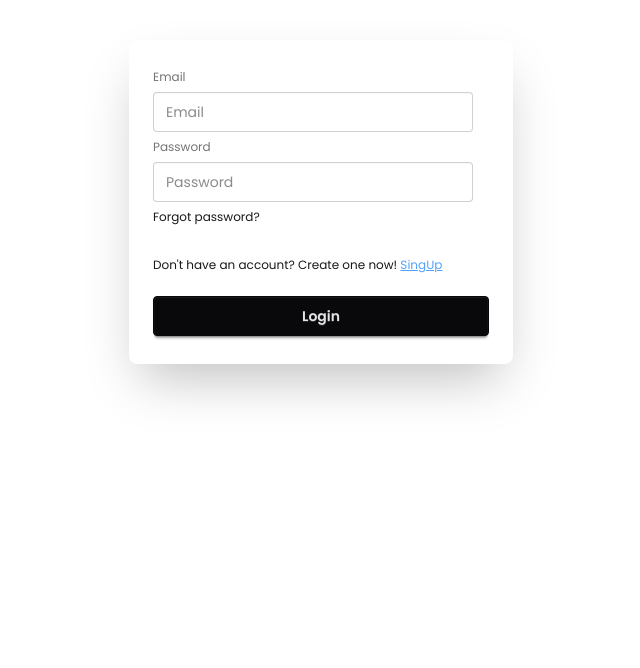
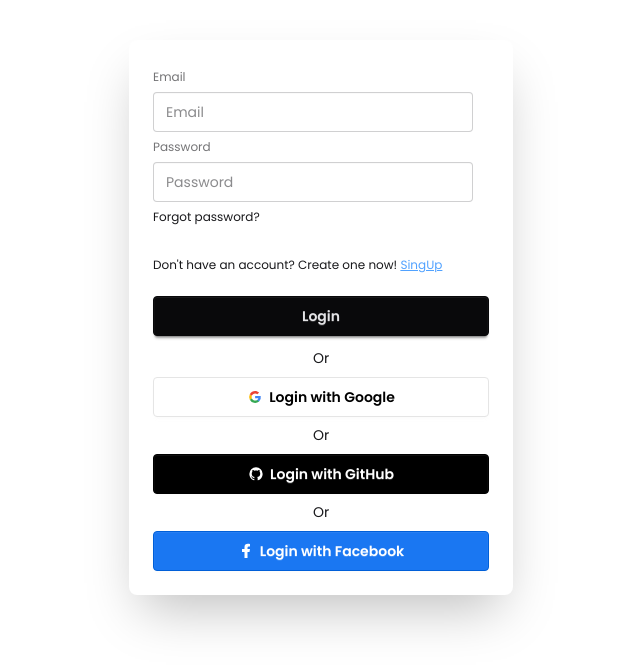
Before and after one commit to ChibgatullahMinhaz/Book-Vibe, a React (Vite) app: page /login in a window 1280 px wide. Shown: the top 668 px of the page, without its empty margins (319-959 px from the left). Built offline with nearby package versions, Linux system fonts and the light colour scheme; no server answers.

Commit message:
verification, user create user login handle invalid user

```diff
--- a/src/App.jsx
+++ b/src/App.jsx
@@ -1,7 +1,6 @@
 import "./App.css";
 import BookProvider from "./Components/Context/BookProvider";
 import Root from "./Pages/Root/Root";
-import { ToastContainer } from 'react-toastify';
 
 function App() {
   return (
@@ -9,7 +8,7 @@ function App() {
       <div className="max-w-11/12 mx-auto">
         <Root></Root>
       </div>
-      <ToastContainer></ToastContainer>
+
     </BookProvider>
   );
 }
--- a/src/Context/AuthProvider.jsx
+++ b/src/Context/AuthProvider.jsx
@@ -1,35 +1,59 @@
-import React, { use, useEffect } from "react";
+import React, { use, useEffect, useState } from "react";
 import { AuthContext, LoadingContext } from "./FirebaseAuthContext";
 import {
   createUserWithEmailAndPassword,
+  GoogleAuthProvider,
   onAuthStateChanged,
+  sendEmailVerification,
+  signInWithEmailAndPassword,
+  signInWithPopup,
 } from "firebase/auth";
 import { auth } from "../firebase/firebase.init";
+import { toast } from "react-toastify";
 
 const AuthProvider = ({ children }) => {
+  const [user, setUser] = useState(null);
   const { setLoading } = use(LoadingContext);
 
   const createUser = (email, password) => {
     setLoading(true);
     return createUserWithEmailAndPassword(auth, email, password);
   };
+  const userLogin = (email, password) => {
+    return signInWithEmailAndPassword(auth, email, password);
+  };
 
+  const creteUserWithGoogle = (provider) => {
+    setLoading(true);
+    return signInWithPopup(auth, provider);
+  };
+  const createUserWithGithub = (provider) => {
+    toast.warning("Coming soon!");
+  };
+  const sendVerificationEmail = (currentUser) => {
+    setLoading(true);
+    return sendEmailVerification(currentUser);
+  };
   useEffect(() => {
-    onAuthStateChanged(auth, (user) => {
-      if (user) {
-        console.log(user);
-      }
+    const unsubscribe = onAuthStateChanged(auth, (currentUser) => {
+      setUser(currentUser);
+      setLoading(false);
+     return ()=> unsubscribe();
+
     });
-  }, []);
+  }, [setLoading]);
 
   const userInfo = {
+    user,
     createUser,
+    createUserWithGithub,
     setLoading,
+    creteUserWithGoogle,
+    sendVerificationEmail,
+    userLogin,
   };
   return (
-    <AuthContext.Provider value={userInfo}>
-        {children}
-        </AuthContext.Provider>
+    <AuthContext.Provider value={userInfo}>{children}</AuthContext.Provider>
   );
 };
 
--- a/src/Pages/Auth/Login.jsx
+++ b/src/Pages/Auth/Login.jsx
@@ -1,18 +1,67 @@
-import React, { use } from "react";
+import React, { useContext } from "react";
 import { AuthContext } from "../../Context/FirebaseAuthContext";
-import { Link } from "react-router";
+import { Link, useNavigate } from "react-router";
+import { GithubAuthProvider, GoogleAuthProvider } from "firebase/auth";
+import { toast } from "react-toastify";
 
 const Login = () => {
-  const { createUser } = use(AuthContext);
+  const {
+    creteUserWithGoogle,
+    createUserWithGithub,
+    userLogin,
+    sendVerificationEmail,
+    user,
+  } = useContext(AuthContext);
+  const navigate = useNavigate();
+
   const handleSingIn = (e) => {
     e.preventDefault();
     const email = e.target.email.value;
     const password = e.target.password.value;
-    console.log(email, password);
-    createUser(email, password)
+    const verifyEmail = user.emailVerified;
+    if (user) {
+      if (!verifyEmail) {
+        toast.warn("Please verify Your email!");
+        return;
+      }
+    }
+    userLogin(email, password)
+      .then(() => {
+        toast.success('login successful');
+        navigate('/')
+      })
+      .catch((error) => {
+        toast(error.message);
+      });
   };
+
   const handleReset = () => {
     console.log("clicked");
+  };
+
+  const handleLoginWithGithub = () => {
+    const githubProvider = new GithubAuthProvider();
+    createUserWithGithub(githubProvider);
+  };
+
+  // login with google
+  const provider = new GoogleAuthProvider();
+  const handleLoginWithGoogle = () => {
+    creteUserWithGoogle(provider)
+      .then((result) => {
+        sendVerificationEmail(result.user)
+          .then(() => {
+            toast.success("We send a Verification Email");
+          })
+          .catch((error) => {
+            toast.warn("something wrong", error.message);
+          });
+        console.log(result);
+        toast.success("User Login Successfully");
+      })
+      .catch((error) => {
+        toast.warning(error);
+      });
   };
   return (
     <div className="card bg-base-100 w-full max-w-sm mx-auto shrink-0 shadow-2xl mt-10">
@@ -32,22 +81,101 @@ const Login = () => {
             type="password"
             pattern="(?=.*\d)(?=.*[a-z])(?=.*[A-Z]).{8,}"
             title="Must be more than 8 characters, including number, lowercase letter, uppercase letter"
-
             autoComplete="current-password"
-           name="password"
+            name="password"
             className="input"
-          placeholder="Password" />
+            placeholder="Password"
+          />
           <div>
             <a onClick={handleReset} className="link link-hover">
               Forgot password?
             </a>
           </div>
           <br />
-          <p>Don't have an account? Create one now! <Link to='/singUp' className="text-blue-400 underline">SingUp</Link> </p>
+          <p>
+            Don't have an account? Create one now!{" "}
+            <Link to="/singUp" className="text-blue-400 underline">
+              SingUp
+            </Link>{" "}
+          </p>
           <button type="submit" className="btn btn-neutral mt-4">
             Login
           </button>
         </form>
+        <p className="text-center">Or</p>
+        <button
+          className="btn bg-white text-black border-[#e5e5e5]"
+          onClick={handleLoginWithGoogle}
+        >
+          <svg
+            aria-label="Google logo"
+            width="16"
+            height="16"
+            xmlns="http://www.w3.org/2000/svg"
+            viewBox="0 0 512 512"
+          >
+            <g>
+              <path d="m0 0H512V512H0" fill="#fff"></path>
+              <path
+                fill="#34a853"
+                d="M153 292c30 82 118 95 171 60h62v48A192 192 0 0190 341"
+              ></path>
+              <path
+                fill="#4285f4"
+                d="m386 400a140 175 0 0053-179H260v74h102q-7 37-38 57"
+              ></path>
+              <path
+                fill="#fbbc02"
+                d="m90 341a208 200 0 010-171l63 49q-12 37 0 73"
+              ></path>
+              <path
+                fill="#ea4335"
+                d="m153 219c22-69 116-109 179-50l55-54c-78-75-230-72-297 55"
+              ></path>
+            </g>
+          </svg>
+          Login with Google
+        </button>
+        <p className="text-center">Or</p>
+
+        <button
+          onClick={handleLoginWithGithub}
+          className="btn bg-black text-white border-black"
+        >
+          <svg
+            aria-label="GitHub logo"
+            width="16"
+            height="16"
+            xmlns="http://www.w3.org/2000/svg"
+            viewBox="0 0 24 24"
+          >
+            <path
+              fill="white"
+              d="M12,2A10,10 0 0,0 2,12C2,16.42 4.87,20.17 8.84,21.5C9.34,21.58 9.5,21.27 9.5,21C9.5,20.77 9.5,20.14 9.5,19.31C6.73,19.91 6.14,17.97 6.14,17.97C5.68,16.81 5.03,16.5 5.03,16.5C4.12,15.88 5.1,15.9 5.1,15.9C6.1,15.97 6.63,16.93 6.63,16.93C7.5,18.45 8.97,18 9.54,17.76C9.63,17.11 9.89,16.67 10.17,16.42C7.95,16.17 5.62,15.31 5.62,11.5C5.62,10.39 6,9.5 6.65,8.79C6.55,8.54 6.2,7.5 6.75,6.15C6.75,6.15 7.59,5.88 9.5,7.17C10.29,6.95 11.15,6.84 12,6.84C12.85,6.84 13.71,6.95 14.5,7.17C16.41,5.88 17.25,6.15 17.25,6.15C17.8,7.5 17.45,8.54 17.35,8.79C18,9.5 18.38,10.39 18.38,11.5C18.38,15.32 16.04,16.16 13.81,16.41C14.17,16.72 14.5,17.33 14.5,18.26C14.5,19.6 14.5,20.68 14.5,21C14.5,21.27 14.66,21.59 15.17,21.5C19.14,20.16 22,16.42 22,12A10,10 0 0,0 12,2Z"
+            ></path>
+          </svg>
+          Login with GitHub
+        </button>
+        <p className="text-center">Or</p>
+
+        <button
+          onClick={handleLoginWithGithub}
+          className="btn bg-[#1A77F2] text-white border-[#005fd8]"
+        >
+          <svg
+            aria-label="Facebook logo"
+            width="16"
+            height="16"
+            xmlns="http://www.w3.org/2000/svg"
+            viewBox="0 0 32 32"
+          >
+            <path
+              fill="white"
+              d="M8 12h5V8c0-6 4-7 11-6v5c-4 0-5 0-5 3v2h5l-1 6h-4v12h-6V18H8z"
+            ></path>
+          </svg>
+          Login with Facebook
+        </button>
       </div>
     </div>
   );
--- a/src/Pages/Auth/SingUp.jsx
+++ b/src/Pages/Auth/SingUp.jsx
@@ -1,11 +1,50 @@
-import React from "react";
-import { Link } from "react-router";
+import React, { useContext } from "react";
+import { Link, redirect, useNavigate } from "react-router";
+import { AuthContext } from "../../Context/FirebaseAuthContext";
+import { toast } from "react-toastify";
+import { updateProfile } from "firebase/auth";
 
 const SingUp = () => {
+  const { createUser, sendVerificationEmail } = useContext(AuthContext);
+  const navigate = useNavigate();
+  const handleCreateAccount = (e) => {
+    e.preventDefault();
+    const name = e.target.name.value;
+    const email = e.target.email.value;
+    const password = e.target.password.value;
+    const photo = e.target.photo.value;
+    const checked = e.target.terms.checked;
+    console.log(photo, password, name, email);
+    if (!checked) {
+      toast.warn("please Accept our terms and conditions");
+      return;
+    }
+
+    createUser(email, password)
+      .then((result) => {
+        updateProfile(result.user, {
+          displayName: name,
+          photoURL: photo,
+        });
+        sendVerificationEmail(result.user)
+          .then(() => {
+            toast.success("We Send a Verification Mail");
+          })
+          .catch((error) => {
+            toast.warning("something wrong" + error.message);
+          });
+        navigate("/login");
+      })
+      .catch((error) => {
+        console.log(error.message);
+        toast.warning("You have Already an Account! Please Login");
+      });
+  };
+
   return (
     <div className="card bg-base-100 w-full max-w-sm mx-auto shrink-0 shadow-2xl mt-10">
       <div className="card-body">
-        <form className="fieldset">
+        <form className="fieldset" onSubmit={handleCreateAccount}>
           <label className="label">Name</label>
           <input
             type="text"
@@ -105,7 +144,7 @@ const SingUp = () => {
           <div className="flex gap-x-2">
             <input
               type="checkbox"
-              name="checked"
+              name="terms"
               className="checkbox checkbox-xs"
             />
             <p>Accept our terms and conditions</p>
--- a/src/main.jsx
+++ b/src/main.jsx
@@ -5,6 +5,7 @@ import { RouterProvider } from "react-router";
 import { router } from "./Routes/Routes.jsx";
 import AuthProvider from "./Context/AuthProvider.jsx";
 import LoaderProvider from "./Context/LoaderProvider.jsx";
+import { ToastContainer } from "react-toastify";
 
 createRoot(document.getElementById("root")).render(
   <StrictMode>
@@ -13,5 +14,6 @@ createRoot(document.getElementById("root")).render(
         <RouterProvider router={router} />
       </AuthProvider>
     </LoaderProvider>
+    <ToastContainer></ToastContainer>
   </StrictMode>
 );
```
